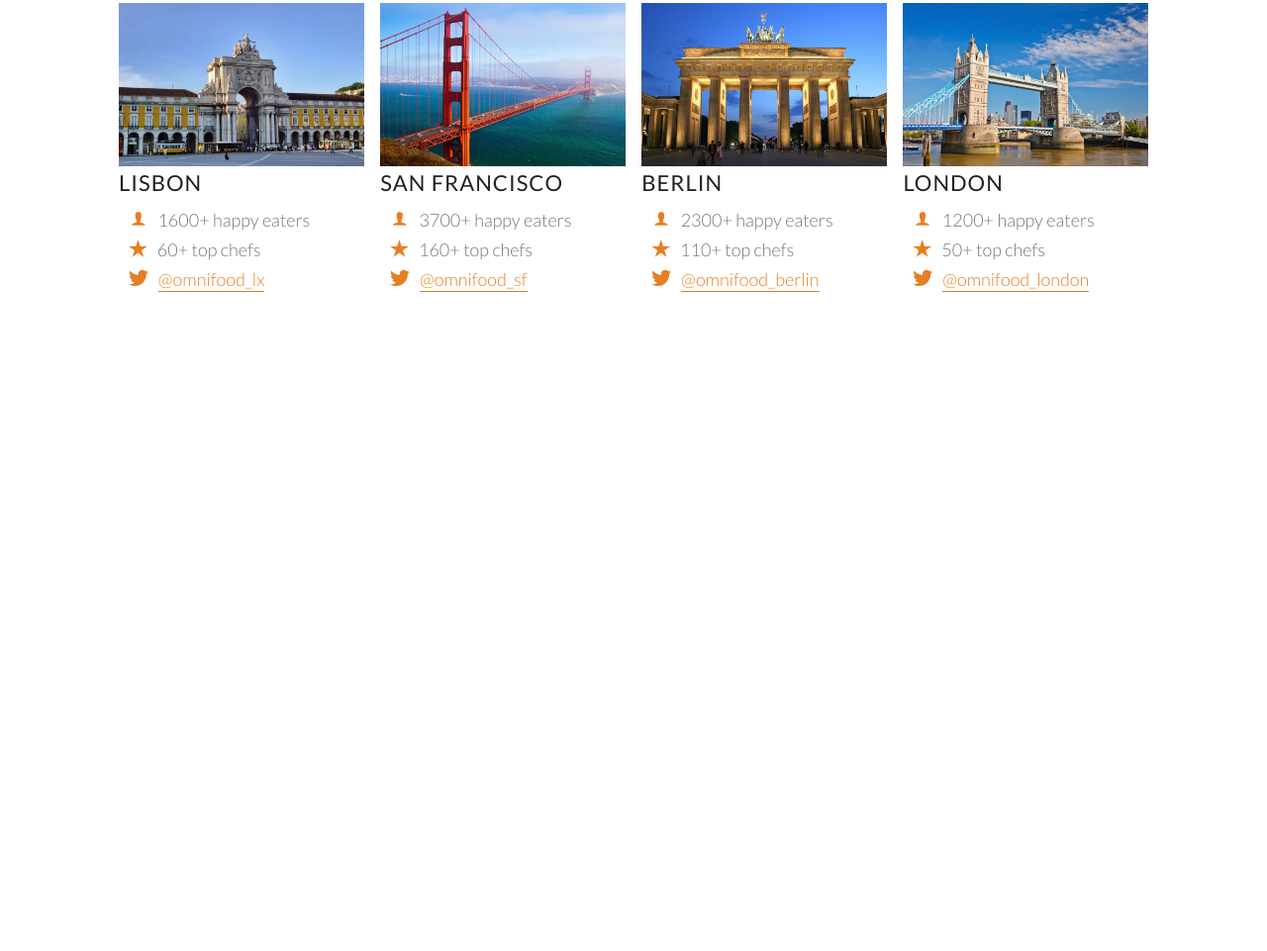
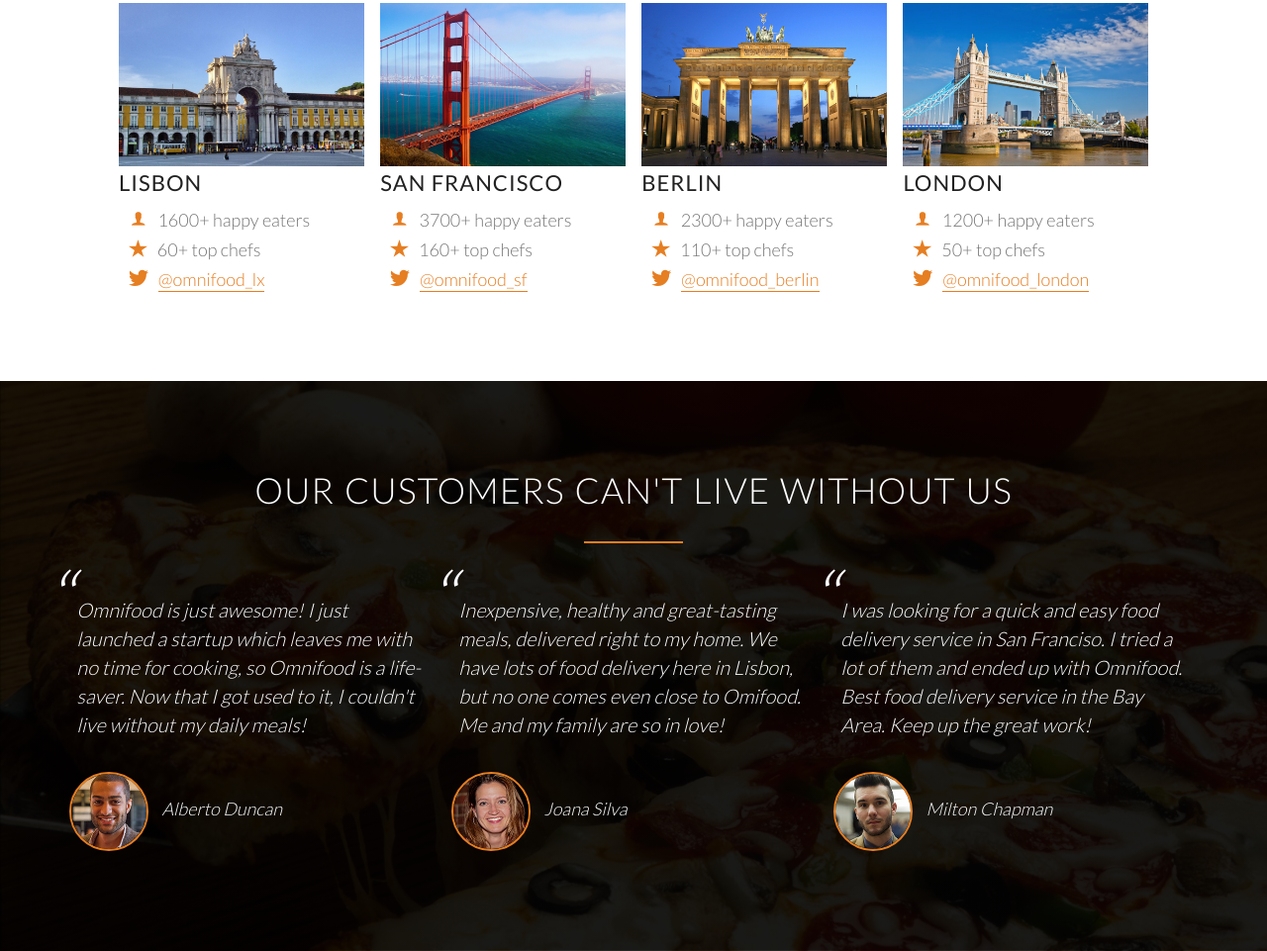
Before and after one commit to xaadu/OmniFood, a plain HTML site: page index.html in a window 1280 px wide. Shown: the part 2858-3819 px from the top of the page at 99% size. Before the commit the page ends 3243 px from the top, so only its background shows below. Drawn offline with Linux system fonts and the light colour scheme; files whose address does not match are found by name.

Commit message:
Completed Customer Section

```diff
--- a/index.html
+++ b/index.html
@@ -199,6 +199,43 @@
                     </div>
                 </div>
         </section>
+
+        <sections class="section-testimonials">
+            <div class="row">
+                <div class="u-text-center u-margin-bottom-medium">
+                    <h2>Our customers can't live without us</h2>
+                </div>
+            </div>
+            <div class="row">
+                <div class="col span-1-of-3">
+                    <div class="testimonial">
+                        <blockquote>Omnifood is just awesome! I just launched a startup which leaves me with no time for cooking, so Omnifood is a life-saver. Now that I got used to it, I couldn't live without my daily meals!</blockquote>
+                        <cite>
+                            <img src="resources/img/customer-1.jpg" alt="Alberto Duncans Pic">
+                            Alberto Duncan
+                        </cite>
+                    </div>
+                </div>
+                <div class="col span-1-of-3">
+                    <div class="testimonial">
+                        <blockquote>Inexpensive, healthy and great-tasting meals, delivered right to my home. We have lots of food delivery here in Lisbon, but no one comes even close to Omifood. Me and my family are so in love!</blockquote>
+                        <cite>
+                            <img src="resources/img/customer-2.jpg" alt="Joana Silva Pic">
+                            Joana Silva
+                        </cite>
+                    </div>
+                </div>
+                <div class="col span-1-of-3">
+                    <div class="testimonial">
+                        <blockquote>I was looking for a quick and easy food delivery service in San Franciso. I tried a lot of them and ended up with Omnifood. Best food delivery service in the Bay Area. Keep up the great work!</blockquote>
+                        <cite>
+                            <img src="resources/img/customer-3.jpg" alt="Milton Chapman Pic">
+                            Milton Chapman
+                        </cite>
+                    </div>
+                </div>
+            </div>
+        </sections>
     </main>
 
     <footer></footer>
@@ -209,4 +246,14 @@
 
 <!--
 
+
+
+()
+
+
+()
+
+
+()
+
 -->
--- /dev/null
+++ b/resources/sass/components/_testimonial.scss
@@ -0,0 +1,32 @@
+.testimonial {
+    blockquote {
+        padding: 2%;
+        font-style: italic;
+        line-height: 145%;
+        position: relative;
+
+        &::before {
+            display: block;
+            content: "\201C";
+            font-size: 400%;
+            position: absolute;
+            top: -5px;
+            left: -5px;
+            margin-left: -20px;
+        }
+    }
+
+    cite {
+        font-size: 90%;
+        margin-top: 25px;
+        display: block;
+
+        img {
+            height: 80px;
+            border-radius: 50%;
+            border: 2px solid $primary-color;
+            margin-right: 10px;
+            vertical-align: middle;
+        }
+    }
+}
--- a/resources/sass/main.scss
+++ b/resources/sass/main.scss
@@ -9,6 +9,7 @@
 @import "components/box";
 @import "components/steps";
 @import "components/cities";
+@import "components/testimonial";
 
 @import "layouts/header";
 @import "layouts/grid";
--- a/resources/sass/pages/_home.scss
+++ b/resources/sass/pages/_home.scss
@@ -31,4 +31,18 @@
     &-cities {
         margin: 80px auto;
     }
+
+    &-testimonials {
+        display: block;
+        margin: auto;
+        padding: 90px 0;
+        background-image: linear-gradient(rgba($color-black, 0.9), rgba($color-black, 0.9)), url(img/back-customers.jpg);
+        background-size: cover;
+        background-position: center;
+        background-attachment: fixed;
+        color: $color-white;
+        h2 {
+            color: $color-white;
+        }
+    }
 }
```
Also changed, not shown: resources/css/img/back-customers.jpg (renamed from resources/img/back-customers.jpg), resources/css/main.css, resources/dist/css/main.min.css, 2 other files.
